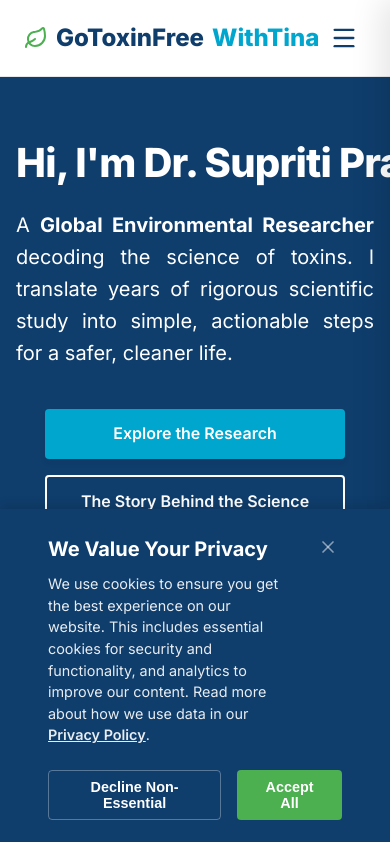
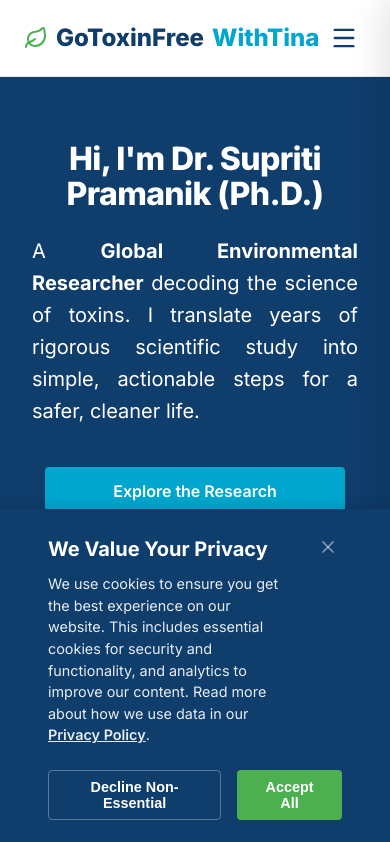
Before and after one commit to GoToxinFree/GoToxinFreeWithTina_Website, a Next.js app: page / in a window 390 px wide. Shown: the top 842 px of the page. Built offline with nearby package versions, Linux system fonts and the light colour scheme; no server answers; the database is empty.

Commit message:
Optimize home hero section for mobile devices

```diff
--- a/src/app/globals.css
+++ b/src/app/globals.css
@@ -1019,7 +1019,12 @@ a:hover {
 
 @media (max-width: 768px) {
   .home-hero h1 {
-    font-size: 2.5rem;
+    font-size: 2rem;
+    white-space: normal;
+  }
+  .home-hero p {
+    font-size: 1.1rem;
+    padding: 0 1rem;
   }
 }
 
```
